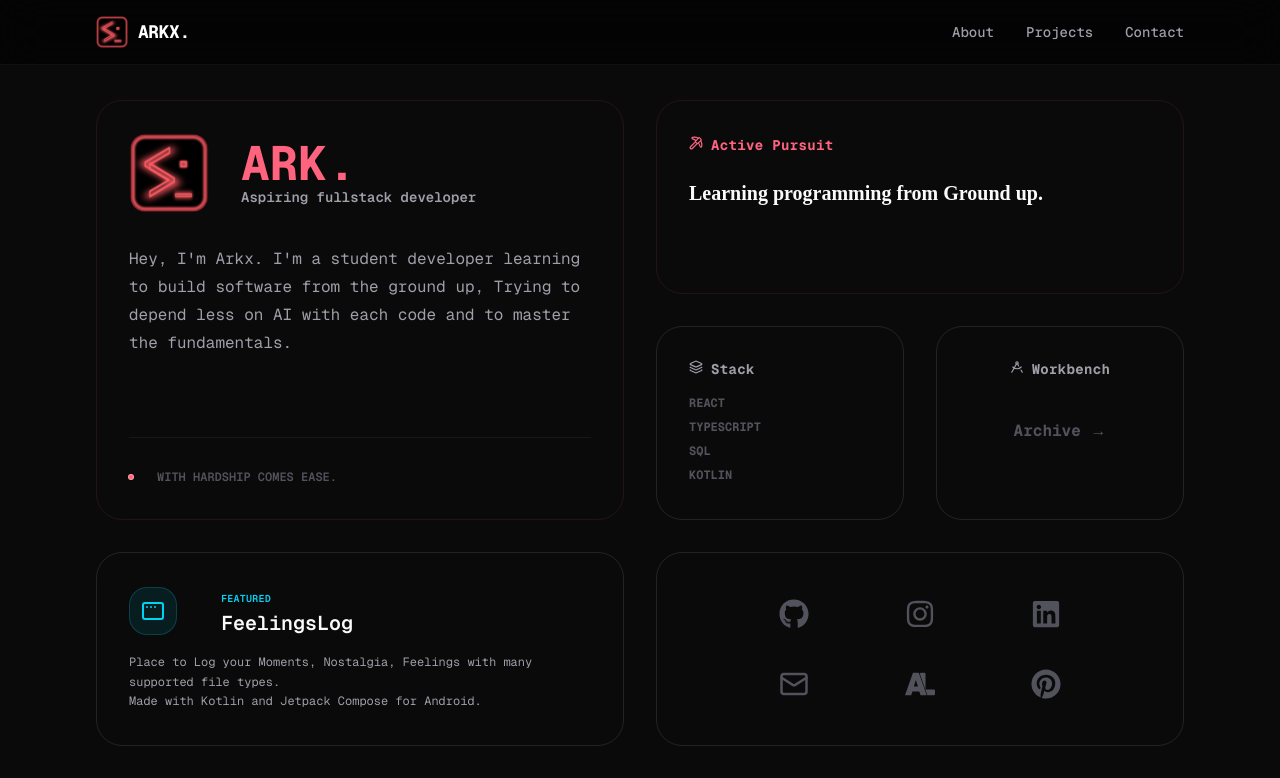
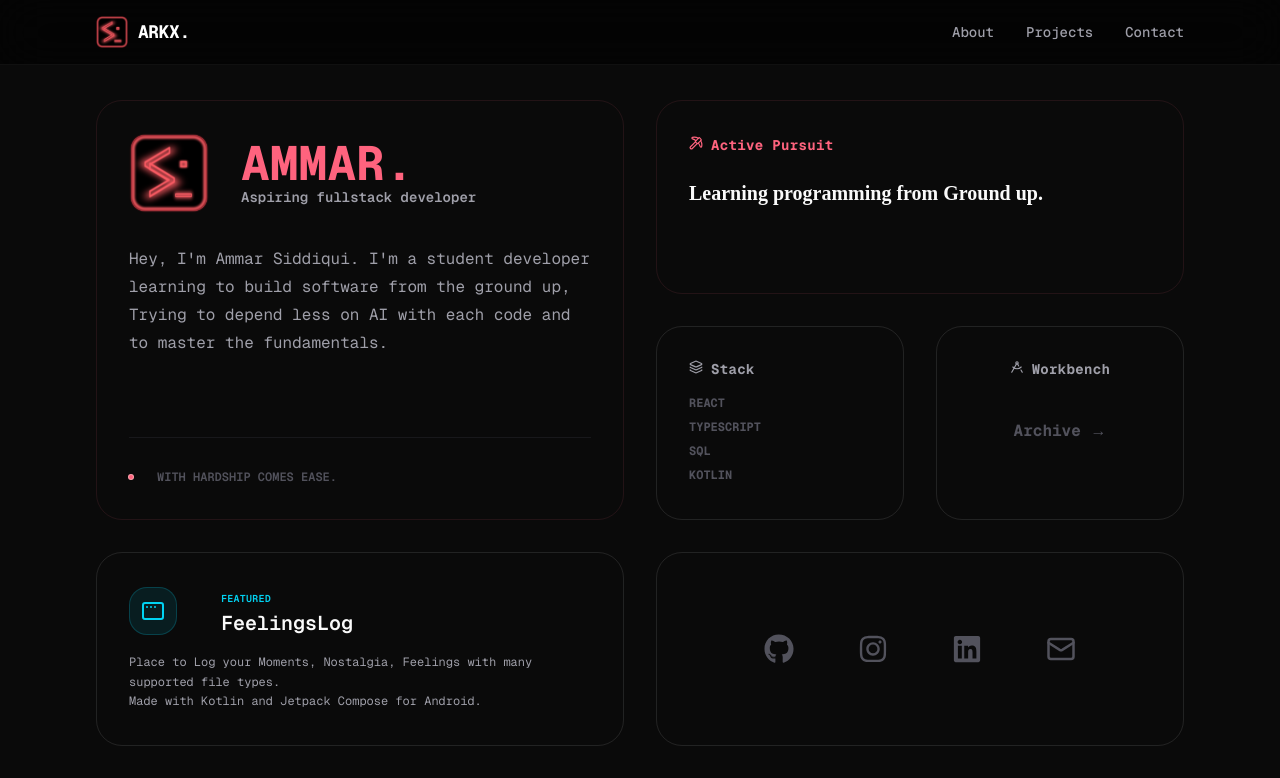
Before and after one commit to ammarsiddiqui0/arkx, a Next.js app: page / in a window 1280 px wide. Shown: the top 778 px of the page. Built offline with nearby package versions, Linux system fonts and the light colour scheme.

Commit message:
small fixes

```diff
--- a/components/about/AboutIntro.tsx
+++ b/components/about/AboutIntro.tsx
@@ -54,8 +54,8 @@ function AboutIntro() {
                     className="h-18 w-18 object-contain"
                 />
                 <div className="space-y-2">
-                    <h1 className="text-4xl font-bold font-mono tracking-tight text-white">
-                        Arkx
+                    <h1 className="text-4xl font-bold font-mono tracking-wider text-white">
+                        Ammar Siddiqui
                     </h1>
 
                     <p className="text-sm font-medium font-mono tracking-wide text-zinc-400">
--- a/components/about/Links.tsx
+++ b/components/about/Links.tsx
@@ -17,51 +17,34 @@ const links = [
     {
         icon: CodeXml,
         name: "GitHub",
-        url: "https://github.com/",
+        url: "https://github.com/ammarsiddiqui0",
         color : "hover:border-zinc-200/50 hover:text-zinc-200 hover:bg-zinc-800/20",
     },
     {
         icon: UserRoundCheck,
         name: "LinkedIn",
-        url: "https://linkedin.com/",
+        url: "https://in.linkedin.com/in/ammarsiddiqui0",
         color : "hover:border-blue-200/50 hover:text-blue-200 hover:bg-blue-800/20",
     },
     {
         icon: Camera,
         name: "Instagram",
-        url: "https://instagram.com/",
+        url: "https://www.instagram.com/ammarsiddiqui04",
         color : "hover:border-purple-200/50 hover:text-purple-200 hover:bg-purple-800/20",
     },
     {
         icon: FileText,
         name: "Resume",
-        url: "/resume.pdf",
+        url: "/ammaresume.pdf",
         color : "hover:border-indigo-200/50 hover:text-indigo-200 hover:bg-indigo-800/20",
     },
     {
         icon: Mail,
         name: "Email",
-        url: "mailto:your@email.com",
+        url: "mailto:ammarmaks24@gmail.com",
         color : "hover:border-amber-200/50 hover:text-amber-200 hover:bg-amber-800/20",
     },
-    {
-        icon: AudioWaveform,
-        name: "Spotify",
-        url: "https://spotify.com/",
-        color : "hover:border-green-200/50 hover:text-green-200 hover:bg-green-800/20",
-    },
-    {
-        icon: Pin,
-        name: "Pinterest",
-        url: "https://pinterest.com",
-        color : "hover:border-red-200/50 hover:text-red-200 hover:bg-red-800/20"
-    },
-    {
-        icon: Tv,
-        name: "Anilist",
-        url: "https://anilist.to",
-        color : "hover:border-sky-200/50 hover:text-sky-200 hover:bg-sky-800/20"
-    },
+
 ]
 
 function Links() {
--- a/components/about/Timeline.tsx
+++ b/components/about/Timeline.tsx
@@ -64,7 +64,7 @@ const timeline = [
     {
         year: "2021",
         role: "College",
-        title: "START",
+        title: "SSC & COLLEGE",
         detail: "College introduced C++. Poor teaching made me lose motivation.",
         icon: Laptop,
         color: "text-indigo-400",
@@ -76,9 +76,9 @@ function Timeline() {
     return (
         <section className="mt-40">
             <div className="flex flex-col items-center space-y-2">
-                <h3 className="text-4xl font-bold font-mono tracking-wide">
+                <SectionHeading>
                     Journey
-                </h3>
+                </SectionHeading>
                 <div className="border-t w-8 border-zinc-800" />
                 <p className="text-[8px] font-bold font-mono text-zinc-600 tracking-wider">
                     PROJECTS, LEARNING & MILESTONES
--- a/components/home/HeroCard.tsx
+++ b/components/home/HeroCard.tsx
@@ -21,7 +21,7 @@ function HeroCard() {
 
                     <div>
                         <h3 className="text-5xl font-mono text-rose-400 font-bold">
-                            ARK.
+                            AMMAR.
                         </h3>
                         <p className="text-sm text-zinc-400 font-semibold font-mono">
                             Aspiring fullstack developer
@@ -32,7 +32,7 @@ function HeroCard() {
 
             {/* Introduction */}
             <p className="max-w-xl text-base leading-7 font-mono text-zinc-400 mb-6">
-                Hey, I'm Arkx. I'm a student developer learning to build
+                Hey, I'm Ammar Siddiqui. I'm a student developer learning to build
                 software from the ground up, Trying to depend less on AI with each code and to
                 master the fundamentals.
             </p>
--- a/components/home/LinksCard.tsx
+++ b/components/home/LinksCard.tsx
@@ -14,24 +14,18 @@ import { Mail, FileText } from "lucide-react";
 function LinksCard() {
     return (
         <Card className="h-full flex items-center justify-center hover:border-zinc-700">
-            <div className="grid grid-cols-3 gap-y-10 gap-x-24 text-zinc-600">
-                <a href="" className="hover:text-white/80 hover:scale-115 transition-all duration-300">
+            <div className="flex items-center justify-center gap-16 text-zinc-600">
+                <a href="https://github.com/ammarsiddiqui0" className="hover:text-white/80 hover:scale-115 transition-all duration-300">
                     <FaGithub size={30} />
                 </a>
-                <a href="" className="hover:text-purple-400/80 hover:scale-115 transition-all duration-300">
+                <a href="https://www.instagram.com/ammarsiddiqui04/" className="hover:text-pink-400 hover:scale-115 transition-all duration-300">
                     <FaInstagram size={30} />
                 </a>
-                <a href="" className="hover:text-sky-500/80 hover:scale-115 transition-all duration-300">
+                <a href="https://in.linkedin.com/in/ammarsiddiqui0" className="hover:text-sky-500/80 hover:scale-115 transition-all duration-300">
                     <FaLinkedin size={30} />
                 </a>
-                <a href="" className="hover:text-yellow-400/80 hover:scale-115 transition-all duration-300">
+                <a href="mailto:ammarmaks24@gmail.com" className="hover:text-yellow-400/80 hover:scale-115 transition-all duration-300">
                     <Mail size={30} />
-                </a>
-                <a href="" className="hover:text-cyan-200/80 hover:scale-115 transition-all duration-300">
-                    <SiAnilist size={30} />
-                </a>
-                <a href="" className="hover:text-red-400/80 hover:scale-115 transition-all duration-300">
-                    <FaPinterest size={30} />
                 </a>
             </div>
         </Card>
--- a/components/ui/SectionHeading.tsx
+++ b/components/ui/SectionHeading.tsx
@@ -4,7 +4,7 @@ type SectionHeadingProps = {
 
 function SectionHeading({ children }: SectionHeadingProps){
     return(
-        <h2 className="text-3xl font-bold">
+        <h2 className="text-4xl font-bold font-mono tracking-wide">
             {children}
         </h2>
     )
```
Also changed, not shown: 1 other file (tests, documents, lock files or other folders).
